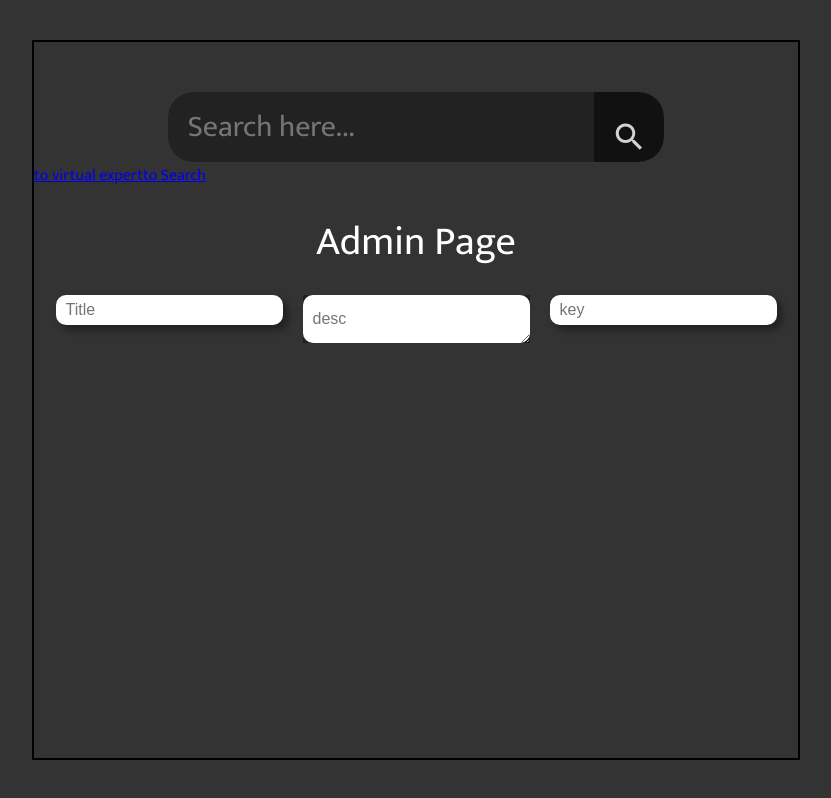
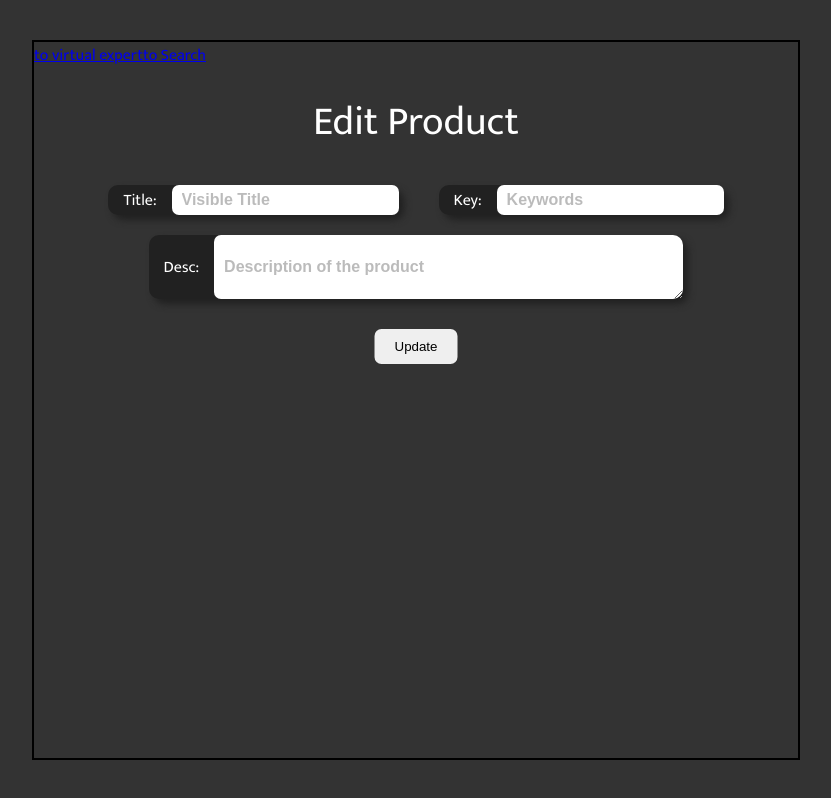
Before and after one commit to TacticalAnarchy/VirtualExpert, a Vue app: page /admin in a window 1280 px wide. Shown: the whole page, without its empty margins (224-1055 px from the left). Built offline with nearby package versions, Linux system fonts and the light colour scheme.

Commit message:
Bit of eye candy for admin

```diff
--- a/src/App.vue
+++ b/src/App.vue
@@ -1,6 +1,6 @@
 <template>
   <div>
-    <Input />
+    <!--Input /-->
     <router-link to="VirtualExpert">to virtual expert</router-link>
     <router-link to="Search">to Search</router-link>
 
--- a/src/components/admin/DBcreate.vue
+++ b/src/components/admin/DBcreate.vue
@@ -1,15 +1,25 @@
 <template>
   <div>
-    <span>Admin Page</span>
-    <!-- Input Fields -->
-    <div class="flex">
-      <input type="text" placeholder="Title">
-      <!-- Larger Input Fields -->
-      <div class="resize">
-        <input class="resize" type="text" placeholder="desc">
+    <span>Edit Product</span>
+    <form action="POST">
+      <!-- Input Fields -->
+      <div class="flex">
+        <div class="inputCont">
+          <label>Title:</label>
+          <input type="text" placeholder="Visible Title">
+        </div>
+        <!-- Larger Input Fields -->
+        <div class="inputCont">
+          <label>Key:</label>
+          <input type="text" placeholder="Keywords">
+        </div>
+        <div class="resize inputCont">
+          <label>Desc:</label>
+          <input class="resize" placeholder="Description of the product" type="text">
+        </div>
       </div>
-      <input type="text" placeholder="key">
-    </div>
+      <button @submit.prevent="handleUpdateForm">Update</button>
+    </form>
   </div>
 </template>
 
@@ -19,6 +29,11 @@
 </script>
 
 <style lang="scss">
+  // Colors
+  $label-background: #212121;
+  $input-radius: 7px;
+
+  // TODO: Add all the required Fields
   // Title
   div{
     font-family: "Mukta";
@@ -31,6 +46,25 @@
     }
   }
 
+  .inputCont{
+    border-radius: 10px;
+    padding: 0;
+    margin: 10px 20px;
+    background-color: $label-background;
+    box-shadow: 5px 5px 7px #212121;
+    input{
+      border-radius: $input-radius;
+      &::-webkit-input-placeholder{
+        color: rgba(0, 0, 0, 0.267);
+        font-weight: bold;
+      }
+    }
+    label{
+      margin: 0 15px;
+    }
+
+  }
+
   //Input Fields Structure
   .flex{
     display: flex;
@@ -41,24 +75,47 @@
     // Common Input Fields
     input{
       font-size: 1em;
-      box-shadow: 5px 5px 7px #212121;
       height: 1em;
       padding: 15px 10px;
-      border-radius: 10px;
-      margin: 0 20px;
     }
 
     //Expandable input (For Larger Inputs)
     div.resize{
-      background-color: #212121;
       resize: vertical;
       overflow: auto;
+      width: 70%;
+      height: 4em;
+      min-height: 2em;
 
       input{
         margin: 0;
         height:100%;
-        width: 100%;
+        width: calc(100% - 65.5px);
       }
     }
   }
+
+  button{
+    padding: 10px 20px;
+    border-radius: $input-radius;
+    margin-top: 20px;
+    margin-left: 50%;
+    transform: translate(-50%);
+    border: 0;
+    animation-duration: .3s;
+    animation-fill-mode: both;
+    &:hover{
+      cursor: pointer;
+      background-color: #77dd77;
+      border-color: white;
+      animation-duration: .5s;
+      animation-fill-mode: both;
+      animation-name: buttonFadeIn;
+    }
+  }
+  @keyframes buttonFadeIn {
+    0%    {background-color:white;}
+    100%  {background-color: #77dd77;}
+  }
+
 </style>
--- a/src/views/Admin.vue
+++ b/src/views/Admin.vue
@@ -3,7 +3,6 @@
 </template>
 
 <script>
-
   import DBcreate from '../components/admin/DBcreate'
   export default {
     components:{
```
